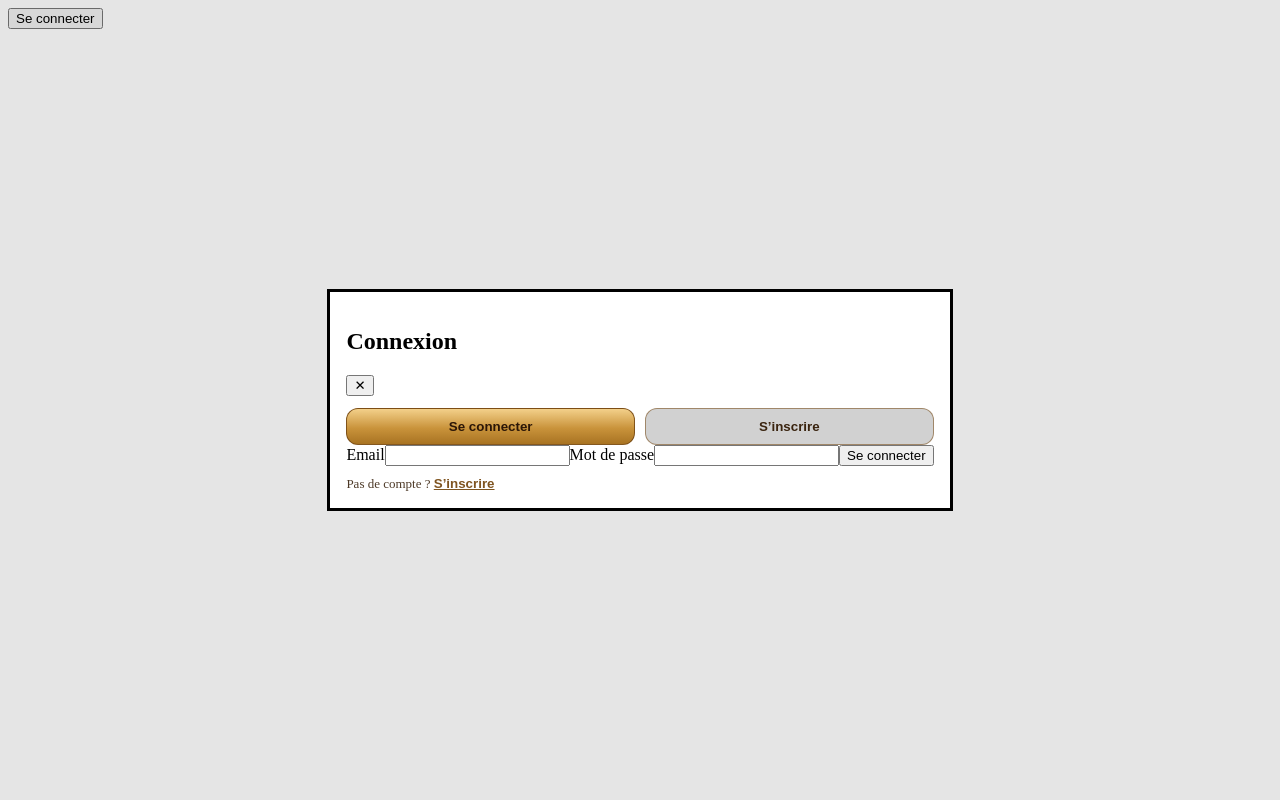
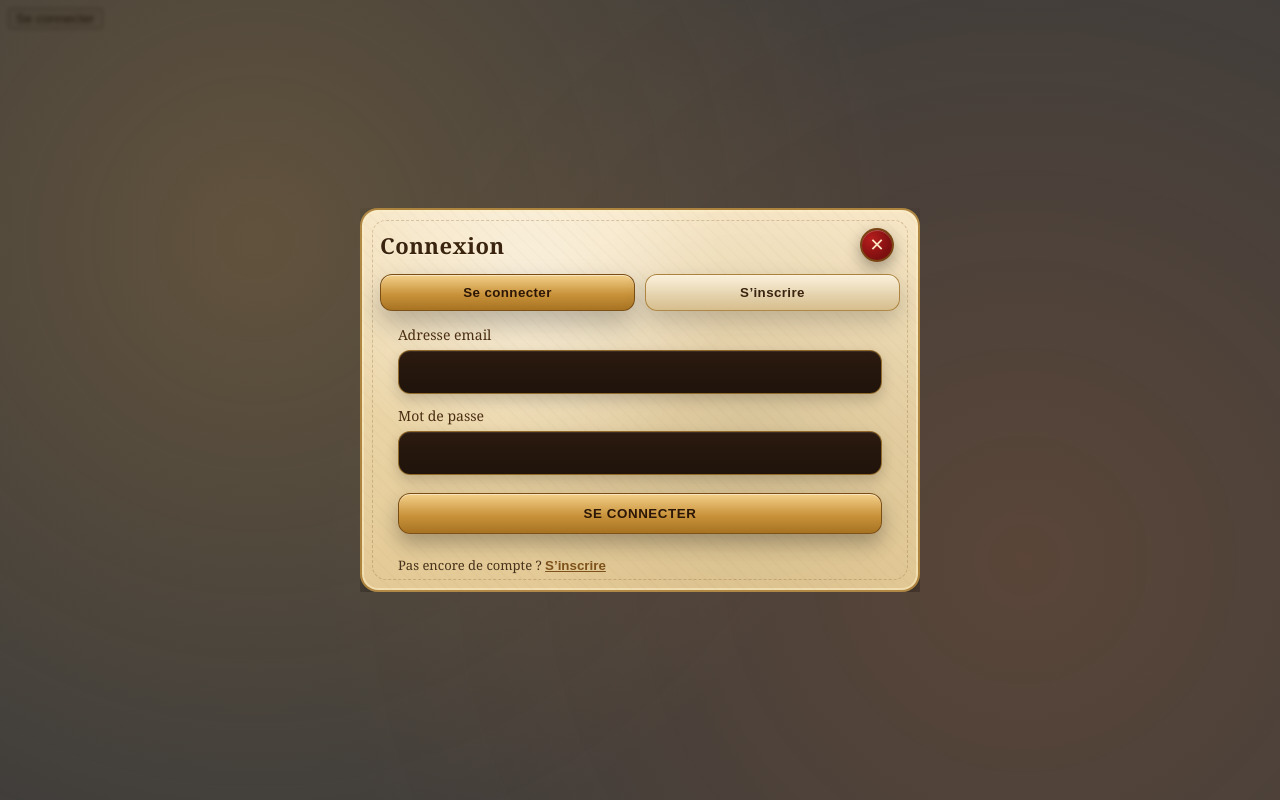
Before and after one commit to TheKings294/castel_armory, a React (Create React App) app in the folder front-armory/: page / in a window 1280 px wide. Both pictures are taken after a click on the button "Se connecter". Built offline with nearby package versions, Linux system fonts and the light colour scheme.

Commit message:
inscription fini

```diff
--- a/front-armory/src/template/css/login.css
+++ b/front-armory/src/template/css/login.css
@@ -1,42 +1,289 @@
-/* Tabs Connexion / Inscription */
+/* =========================
+   DIALOG + BACKDROP
+   ========================= */
+
+.modalDialog {
+    border: none;
+    padding: 0;
+    background: transparent;
+    outline: none;
+}
+
+.modalDialog:focus {
+    outline: none;
+}
+
+.modalDialog::backdrop {
+    background:
+            radial-gradient(circle at 20% 30%, rgba(255, 180, 70, 0.18), transparent 55%),
+            radial-gradient(circle at 80% 70%, rgba(255, 120, 40, 0.14), transparent 60%),
+            rgba(10, 7, 5, 0.78);
+    backdrop-filter: blur(2px);
+}
+
+/* =========================
+   CARTE "PARCHMIN" + CADRE
+   ========================= */
+
+.modalCard {
+    width: min(520px, 92vw);
+    border-radius: 18px;
+    padding: 18px 18px 16px;
+
+    background:
+            radial-gradient(circle at 30% 20%, rgba(255,255,255,0.45), transparent 40%),
+            radial-gradient(circle at 70% 60%, rgba(0,0,0,0.08), transparent 55%),
+            linear-gradient(180deg, #f7e7c7 0%, #ead4a6 55%, #e3c995 100%);
+
+    border: 2px solid rgba(164, 120, 48, 0.85);
+
+    box-shadow:
+            0 18px 40px rgba(0,0,0,0.45),
+            inset 0 0 0 2px rgba(255, 240, 200, 0.55);
+
+    position: relative;
+    overflow: hidden;
+
+    font-family: "Georgia", "Garamond", "Times New Roman", serif;
+}
+
+/* léger motif gravure */
+.modalCard::before {
+    content: "";
+    position: absolute;
+    inset: 0;
+    background:
+            repeating-linear-gradient(
+                    45deg,
+                    rgba(120, 80, 30, 0.06) 0px,
+                    rgba(120, 80, 30, 0.06) 2px,
+                    transparent 2px,
+                    transparent 10px
+            );
+    opacity: 0.35;
+    pointer-events: none;
+}
+
+.modalCard::after {
+    content: "";
+    position: absolute;
+    inset: 10px;
+    border-radius: 14px;
+    border: 1px dashed rgba(120, 80, 30, 0.25);
+    pointer-events: none;
+}
+
+/* =========================
+   HEADER + CROIX
+   ========================= */
+
+.modalHeader {
+    display: flex;
+    align-items: center;
+    justify-content: space-between;
+    gap: 12px;
+    position: relative;
+    z-index: 1;
+    padding-right: 6px;
+}
+
+.modalTitle {
+    margin: 0;
+    font-size: 22px;
+    letter-spacing: 0.5px;
+    color: #3a240f;
+    text-shadow: 0 1px 0 rgba(255, 245, 220, 0.85);
+}
+
+.modalClose {
+    width: 34px;
+    height: 34px;
+    border-radius: 999px;
+    cursor: pointer;
+
+    border: 2px solid rgba(120, 75, 20, 0.9);
+    background: radial-gradient(circle at 30% 30%, #b61d1d 0%, #7c0f0f 70%);
+    color: #ffe8c6;
+
+    box-shadow:
+            0 6px 16px rgba(0,0,0,0.35),
+            inset 0 1px 0 rgba(255, 255, 255, 0.25);
+
+    font-size: 18px;
+    line-height: 1;
+    z-index: 2;
+}
+
+.modalClose:hover {
+    transform: translateY(-1px);
+    filter: brightness(1.05);
+}
+
+.modalClose:active {
+    transform: translateY(0px);
+    filter: brightness(0.95);
+}
+
+/* =========================
+   TABS CONNEXION / INSCRIPTION
+   ========================= */
+
 .authTabs {
     display: grid;
     grid-template-columns: 1fr 1fr;
     gap: 10px;
     margin-top: 12px;
+    position: relative;
+    z-index: 1;
 }
 
 .authTab {
+    width: 100%;
     padding: 10px 12px;
     border-radius: 12px;
     cursor: pointer;
-    border: 1px solid rgba(120, 75, 20, 0.55);
 
-    background: rgba(0,0,0,0.18);
+    font-weight: 900;
+    letter-spacing: 0.4px;
+
+    background:
+            linear-gradient(180deg, rgba(255,255,255,0.35), rgba(0,0,0,0.06)),
+            linear-gradient(180deg, #f7e7c7 0%, #ead4a6 55%, #e3c995 100%);
+
+    border: 1px solid rgba(164, 120, 48, 0.85);
     color: #3a240f;
-    font-weight: 800;
+
+    box-shadow:
+            inset 0 1px 0 rgba(255, 245, 220, 0.55),
+            0 10px 22px rgba(0,0,0,0.18);
+}
+
+.authTab:hover {
+    transform: translateY(-1px);
+    filter: brightness(1.02);
 }
 
 .authTab.active {
     background: linear-gradient(180deg, #f3d08a 0%, #c9933b 55%, #a87322 100%);
+    border: 1px solid rgba(120, 75, 20, 0.95);
     color: #2b1607;
-    border-color: rgba(120, 75, 20, 0.9);
+
+    box-shadow:
+            0 12px 26px rgba(0,0,0,0.25),
+            inset 0 1px 0 rgba(255, 255, 255, 0.45);
 }
+
+/* =========================
+   FORM
+   ========================= */
+
+.modalBody {
+    display: grid;
+    gap: 12px;
+    margin-top: 14px;
+
+    padding: 0 18px;
+    box-sizing: border-box;
+
+    position: relative;
+    z-index: 1;
+}
+
+.modalLabel {
+    display: grid;
+    gap: 6px;
+    font-size: 14px;
+    color: #4a2d12;
+}
+
+/* inputs bois sombre */
+.modalInput {
+    width: 100%;
+    height: 44px;
+    padding: 0 14px;
+    border-radius: 12px;
+    box-sizing: border-box;
+
+    background: linear-gradient(180deg, #2b1a0f 0%, #1f130b 100%);
+    color: #fbe7c2;
+
+    border: 1px solid rgba(164, 120, 48, 0.85);
+    box-shadow:
+            inset 0 1px 0 rgba(255,255,255,0.08),
+            0 6px 14px rgba(0,0,0,0.18);
+
+    font-size: 15px;
+}
+
+.modalInput::placeholder {
+    color: rgba(251, 231, 194, 0.55);
+}
+
+.modalInput:focus {
+    outline: none;
+    border-color: rgba(214, 165, 70, 0.95);
+    box-shadow:
+            0 0 0 3px rgba(214, 165, 70, 0.18),
+            inset 0 1px 0 rgba(255,255,255,0.08);
+}
+
+/* =========================
+   ERREUR + BOUTON
+   ========================= */
 
 .authError {
     margin: 0;
     padding: 10px 12px;
     border-radius: 12px;
-    background: rgba(160, 40, 30, 0.15);
-    border: 1px solid rgba(160, 40, 30, 0.35);
+
+    background:
+            radial-gradient(circle at 30% 30%, rgba(255,255,255,0.12), transparent 45%),
+            rgba(182, 29, 29, 0.10);
+
+    border: 1px solid rgba(120, 15, 15, 0.45);
     color: #5a120d;
-    font-weight: 700;
+    font-weight: 900;
 }
+
+.modalBtn {
+    width: 100%;
+    margin-top: 6px;
+
+    padding: 12px 14px;
+    border-radius: 12px;
+    border: 1px solid rgba(120, 75, 20, 0.95);
+    cursor: pointer;
+
+    background: linear-gradient(180deg, #f3d08a 0%, #c9933b 55%, #a87322 100%);
+    color: #2b1607;
+
+    font-weight: 900;
+    letter-spacing: 0.6px;
+    text-transform: uppercase;
+
+    box-shadow:
+            0 10px 20px rgba(0,0,0,0.28),
+            inset 0 1px 0 rgba(255, 255, 255, 0.45);
+}
+
+.modalBtn:hover {
+    transform: translateY(-1px);
+    filter: brightness(1.03);
+}
+
+.modalBtn:active {
+    transform: translateY(0px);
+    filter: brightness(0.97);
+}
+
+/* =========================
+   LIEN BAS
+   ========================= */
 
 .authSwitch {
     margin: 10px 0 0;
     font-size: 13px;
-    color: rgba(58, 36, 15, 0.9);
+    color: rgba(58, 36, 15, 0.92);
 }
 
 .linkBtn {
@@ -44,7 +291,12 @@
     border: 0;
     padding: 0;
     cursor: pointer;
-    font-weight: 800;
+
+    font-weight: 900;
     color: rgba(120, 75, 20, 0.95);
     text-decoration: underline;
 }
+
+.linkBtn:hover {
+    filter: brightness(0.95);
+}
--- a/front-armory/src/template/login.jsx
+++ b/front-armory/src/template/login.jsx
@@ -26,15 +26,27 @@ export default function LoginModal({ open, onClose, onSubmit, onRegister }) {
         const password = form.password.value;
 
         if (mode === "register") {
-            const pseudo = form.pseudo.value.trim();
+            const firstName = form.firstName.value.trim();
+            const lastName = form.lastName.value.trim();
             const confirm = form.confirmPassword.value;
+
+            if (!firstName || !lastName) {
+                setError("Veuillez renseigner votre prénom et votre nom.");
+                return;
+            }
 
             if (password !== confirm) {
                 setError("Les mots de passe ne correspondent pas.");
                 return;
             }
 
-            onRegister?.({ pseudo, email, password });
+            onRegister?.({
+                firstName,
+                lastName,
+                email,
+                password,
+            });
+
             return;
         }
 
@@ -54,7 +66,7 @@ export default function LoginModal({ open, onClose, onSubmit, onRegister }) {
                     </button>
                 </div>
 
-                {/* Toggle Connexion/Inscription */}
+                {/* Tabs */}
                 <div className="authTabs">
                     <button
                         type="button"
@@ -74,15 +86,37 @@ export default function LoginModal({ open, onClose, onSubmit, onRegister }) {
 
                 <form className="modalBody" onSubmit={handleSubmit}>
                     {mode === "register" && (
-                        <label className="modalLabel">
-                            Pseudo
-                            <input className="modalInput" name="pseudo" type="text" required />
-                        </label>
+                        <>
+                            <label className="modalLabel">
+                                Prénom
+                                <input
+                                    className="modalInput"
+                                    name="firstName"
+                                    type="text"
+                                    required
+                                />
+                            </label>
+
+                            <label className="modalLabel">
+                                Nom
+                                <input
+                                    className="modalInput"
+                                    name="lastName"
+                                    type="text"
+                                    required
+                                />
+                            </label>
+                        </>
                     )}
 
                     <label className="modalLabel">
-                        Email
-                        <input className="modalInput" name="email" type="email" required />
+                        Adresse email
+                        <input
+                            className="modalInput"
+                            name="email"
+                            type="email"
+                            required
+                        />
                     </label>
 
                     <label className="modalLabel">
@@ -115,11 +149,10 @@ export default function LoginModal({ open, onClose, onSubmit, onRegister }) {
                         {mode === "login" ? "Se connecter" : "Créer mon compte"}
                     </button>
 
-                    {/* petit lien en bas */}
                     <p className="authSwitch">
                         {mode === "login" ? (
                             <>
-                                Pas de compte ?{" "}
+                                Pas encore de compte ?{" "}
                                 <button
                                     type="button"
                                     className="linkBtn"
@@ -130,7 +163,7 @@ export default function LoginModal({ open, onClose, onSubmit, onRegister }) {
                             </>
                         ) : (
                             <>
-                                Déjà un compte ?{" "}
+                                Déjà inscrit ?{" "}
                                 <button
                                     type="button"
                                     className="linkBtn"
```
